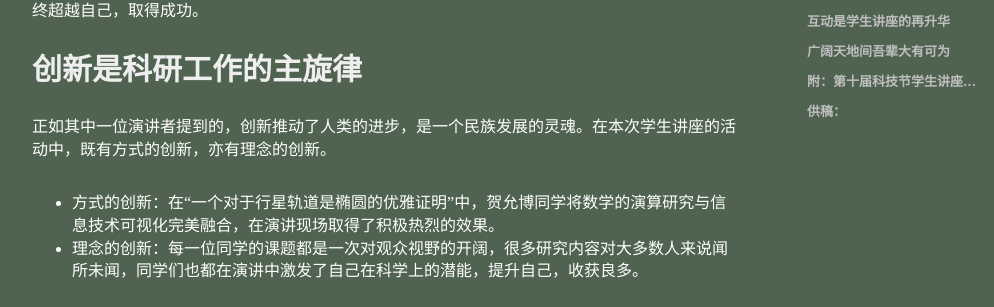
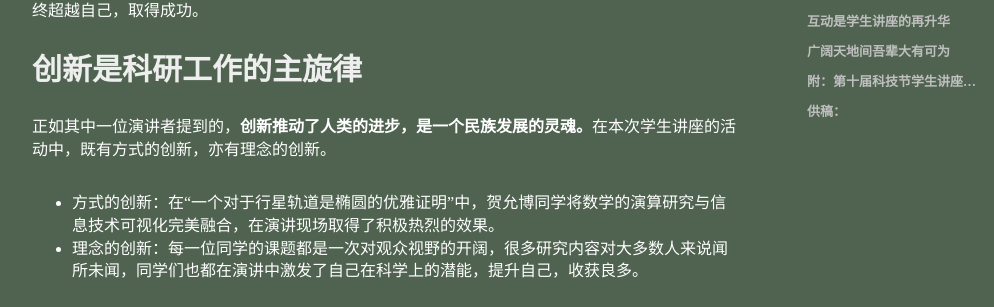
Before and after one commit to coxine/coxine.github.io, a Jekyll site: the page built from _posts/2021-10-31-SciFestivalLecture.md, in a window 1280 px wide and 900 px high, scrolled down 902 px. Shown: the part 142-449 px from the top of the window, without its empty margins (233-1227 px from the left). Built offline with Jekyll 4.4.1, drawn with Linux system fonts in a browser that asks for light colours; nearby versions of some CDN libraries; some web fonts are replaced; comment, search, counter and statistics services are not loaded.

```diff
--- a/_posts/2021-10-31-SciFestivalLecture.md
+++ b/_posts/2021-10-31-SciFestivalLecture.md
@@ -23,15 +23,17 @@ tags:                               # 标签
 在吕圣翎同学“对于撒克逊碗计时功能的研究”中，她无数次遇到误差偏离极大的难题；而李欣妍同学在“反应速度与抉择”的课题中也是同样遇到了挫折：她亲手设计制作实验装置，排线与焊接都带来了很大的挑战。但这丝毫没有磨灭他们对于研究的热情，他们从一次次失败中不断尝试，不断精进，最终超越自己，取得成功。
 
 ## 创新是科研工作的主旋律
-正如其中一位演讲者提到的，创新推动了人类的进步，是一个民族发展的灵魂。在本次学生讲座的活动中，既有方式的创新，亦有理念的创新。
+正如其中一位演讲者提到的，**创新推动了人类的进步，是一个民族发展的灵魂。**在本次学生讲座的活动中，既有方式的创新，亦有理念的创新。
 
 - 方式的创新：在“一个对于行星轨道是椭圆的优雅证明”中，贺允博同学将数学的演算研究与信息技术可视化完美融合，在演讲现场取得了积极热烈的效果。
 - 理念的创新：每一位同学的课题都是一次对观众视野的开阔，很多研究内容对大多数人来说闻所未闻，同学们也都在演讲中激发了自己在科学上的潜能，提升自己，收获良多。
 
 ## 互动是学生讲座的再升华
+
 在同学互动和老师点评的过程中，往往能点出一场演讲中最精华的部分，起画龙点睛之笔。激烈的问辩和深刻的点评同时也带给我们一个看问题的新角度，给演讲者和同学们都带来很好的启发，带来了教学相长的良好氛围。
 
 ## 广阔天地间吾辈大有可为
+
 通过本次科技节学生讲座，我们挖掘出了一批在不同领域有所成就的创新拔尖人才，并用他们的分享唤起了同学们对于科学的兴趣。相信他们能在今后的学习中继续专攻自己擅长的领域，投身于国家的科技事业，不断创新，不断突破，在国家富强民族复兴的未来，用他们的智慧书写“钱学森之问”的答案。
 
 科技节学生讲座为同学们搭建了一条通往科学世界的桥梁，在同学间取得了积极的反响，体现出了科学研究的实验精神。这些精彩的讲座，使同学们受益良多，进一步提升自身的科技素养，激励自主研究创新的热情，在心中留下深刻而长久的记忆。
```
